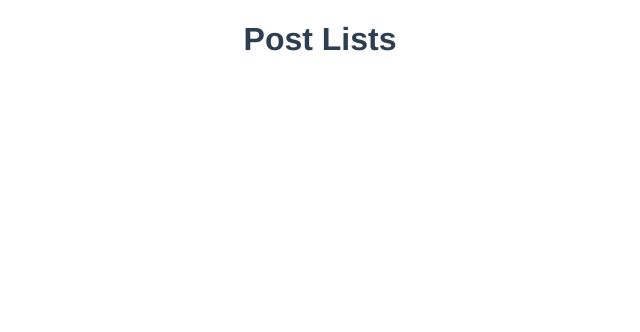
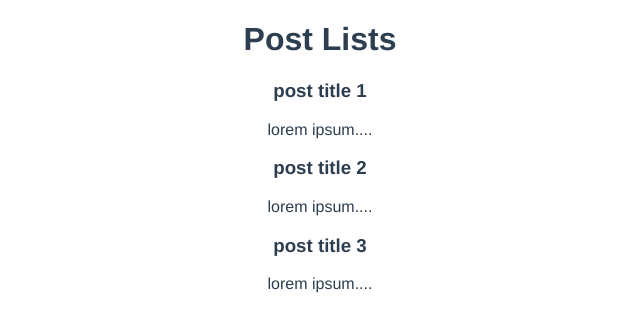
Before and after one commit to ChanHeinKyaw/Vue_JS, a Vue app in the folder Chapter_11/aync-in-composition-api/: page / in a window 1280 px wide. Shown: the top 332 px of the page, without its empty margins (320-960 px from the left). Built offline with nearby package versions, Linux system fonts and the light colour scheme; data requests are answered from the project's data file.

Commit message:
fetching posts data with aync and await function in composition api

```diff
--- /dev/null
+++ b/Chapter_11/aync-in-composition-api/databases/db.json
@@ -0,0 +1,19 @@
+{
+    "posts": [
+        {
+            "title": "post title 1",
+            "id": 1,
+            "body": "lorem ipsum"
+        },
+        {
+            "title": "post title 2",
+            "id": 2,
+            "body": "lorem ipsum"
+        },
+        {
+            "title": "post title 3",
+            "id": 3,
+            "body": "lorem ipsum"
+        }
+    ]
+}
--- a/Chapter_11/aync-in-composition-api/package.json
+++ b/Chapter_11/aync-in-composition-api/package.json
@@ -4,7 +4,8 @@
   "private": true,
   "scripts": {
     "serve": "vue-cli-service serve",
-    "build": "vue-cli-service build"
+    "build": "vue-cli-service build",
+    "dev": "json-server --watch databases/db.json"
   },
   "dependencies": {
     "core-js": "^3.8.3",
--- a/Chapter_11/aync-in-composition-api/src/views/HomeView.vue
+++ b/Chapter_11/aync-in-composition-api/src/views/HomeView.vue
@@ -1,7 +1,15 @@
 <template>
   <div class="home">
+    <div v-if="error">
+      {{ error }}
+    </div>
     <h1>Post Lists</h1>
-    <PostList :posts="posts"></PostList>
+    <div v-if="posts.length>0">
+      <PostList :posts="posts"></PostList>
+    </div>
+    <div v-else>
+      loading....
+    </div>
   </div>
 </template>
 
@@ -11,12 +19,28 @@
 export default {
   components: { PostList },
   setup(){
-    let posts = ref([
+    let posts = ref([])
+    let error = ref("");
 
-    ])
+    let load = async () => {
+      try{
+        let response = await fetch("http://localhost:3000/posts");
+        if(response.status == 404){
+          throw new Error("not found url");
+        }else{
+          let datas = await response.json();
+          posts.value = datas;
+        }
+      }catch(err){
+        error.value = err.message;
+      }
+    }
+
+    load();
 
     return {
-      posts
+      posts,
+      error
     }
   }
 }
```
